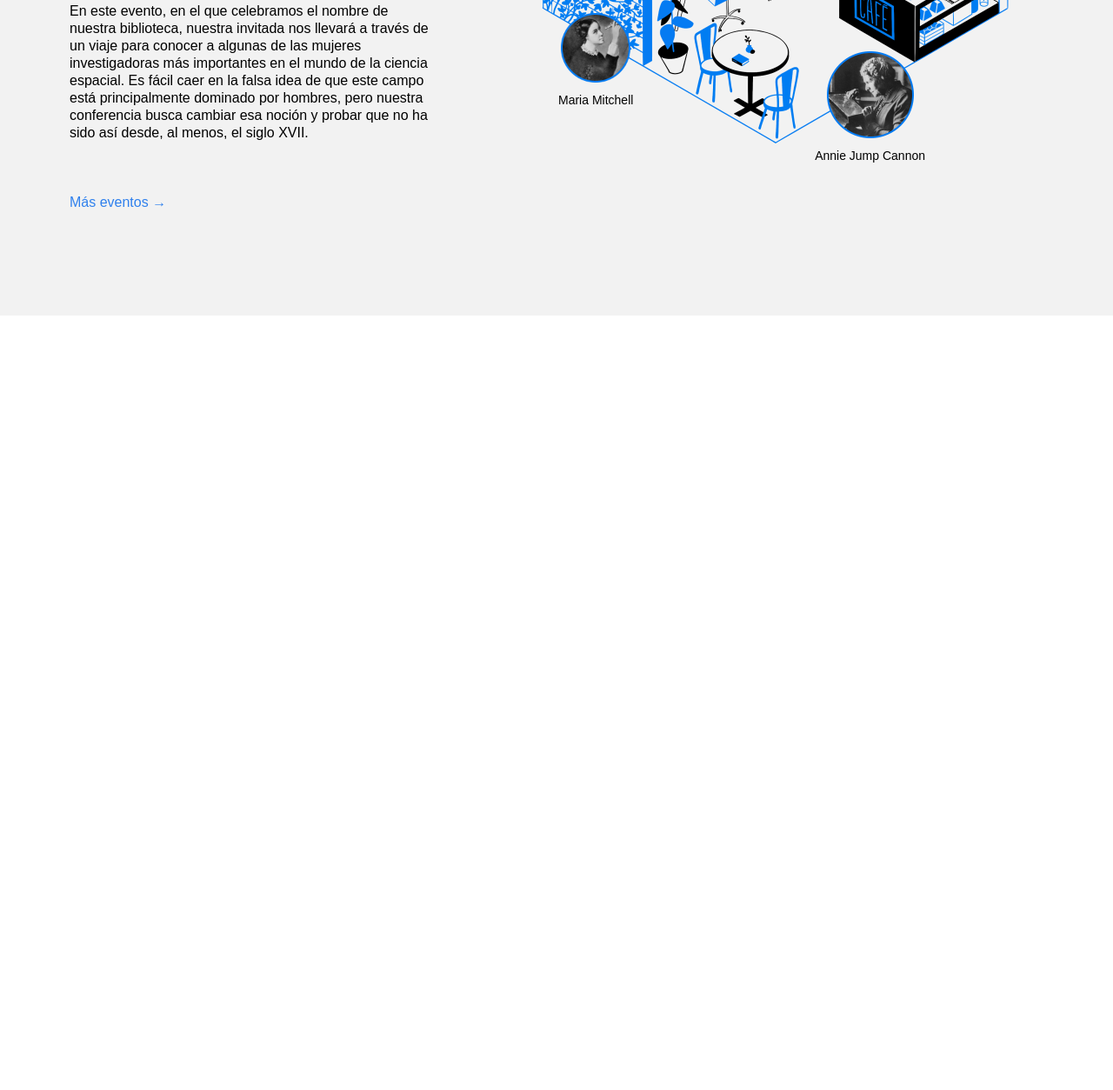
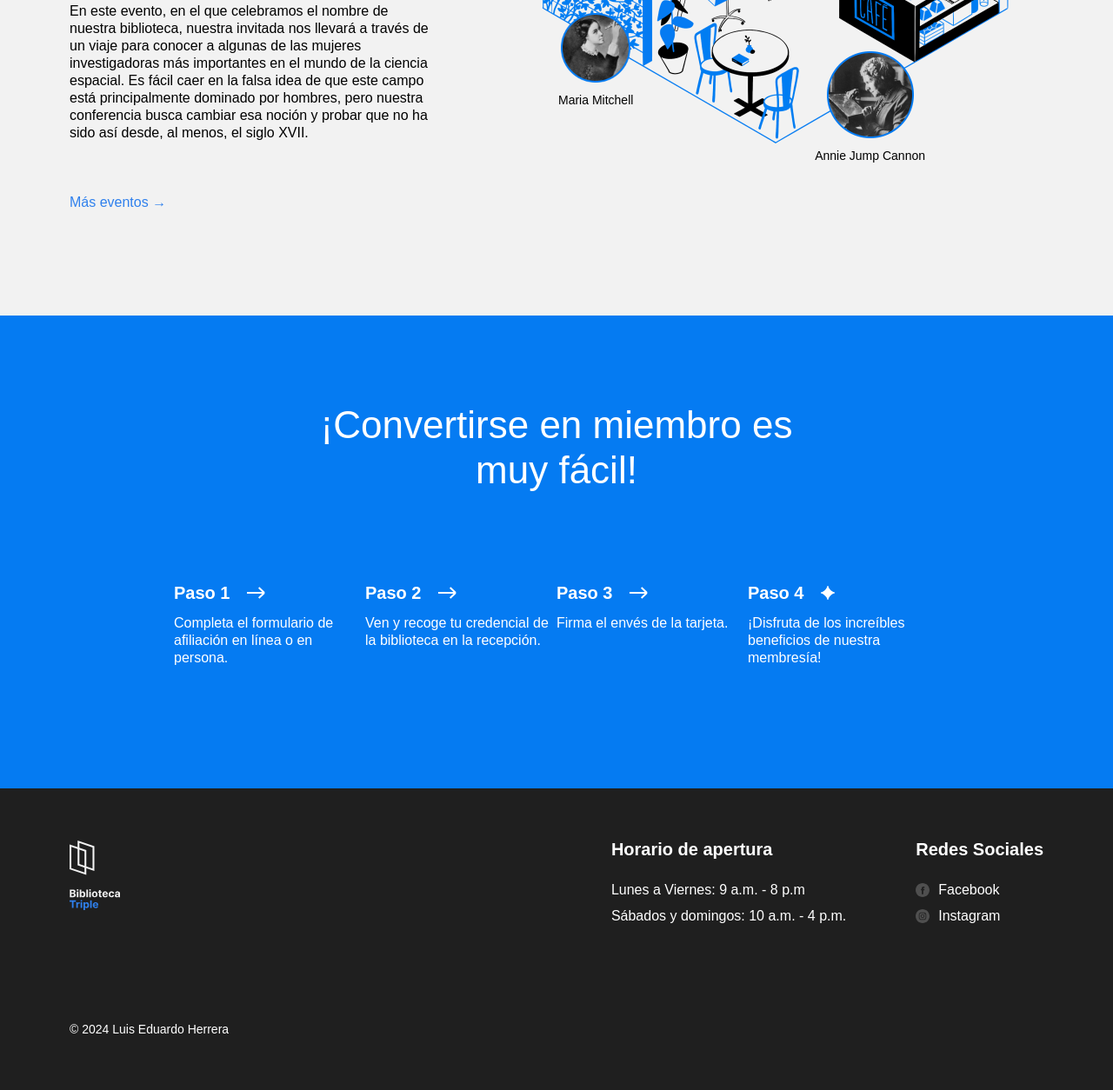
Before and after one commit to luissherrera/web_project_library, a plain HTML site: page index.html in a window 1280 px wide. Shown: the part 2615-3869 px from the top of the page at 87% size. Before the commit the page ends 2978 px from the top, so only its background shows below. Drawn offline with Linux system fonts and the light colour scheme.

Commit message:
nuevos cambios en la sesion 1

```diff
--- a/index.html
+++ b/index.html
@@ -30,10 +30,10 @@
               <a class="nav__link" href="#events">Eventos</a>
             </li>
             <li>
-              <a class="nav__link">Conviértete en miembro</a>
+              <a class="nav__link" href="#members">Conviértete en miembro</a>
             </li>
             <li>
-              <a class="nav__link">Contactos</a>
+              <a class="nav__link" href="#contact">Contactos</a>
             </li>
           </ul>
         </nav>
@@ -237,6 +237,111 @@
             </div>
           </div>
         </section>
+        <!-- se agrega el codigo de la etapa 3  -->
+        <section class="membership" id="members">
+          <h2 class="membership__title">
+            ¡Convertirse en miembro es muy fácil!
+          </h2>
+          <ul class="membership__steps">
+            <li class="step">
+              <h3 class="step__title">
+                Paso 1
+                <img
+                  src="./images/icon_step_forward.svg"
+                  alt="icon forward"
+                  class="step__icon"
+                />
+              </h3>
+              <p class="step__description">
+                Completa el formulario de afiliación en línea o en persona.
+              </p>
+            </li>
+            <li class="step">
+              <h3 class="step__title">
+                Paso 2
+                <img
+                  src="./images/icon_step_forward.svg"
+                  alt="icon forward"
+                  class="step__icon"
+                />
+              </h3>
+              <p class="step__description">
+                Ven y recoge tu credencial de la biblioteca en la recepción.
+              </p>
+            </li>
+            <li class="step">
+              <h3 class="step__title">
+                Paso 3
+                <img
+                  src="./images/icon_step_forward.svg"
+                  alt="icon forward"
+                  class="step__icon"
+                />
+              </h3>
+              <p class="step__description">Firma el envés de la tarjeta.</p>
+            </li>
+            <li class="step">
+              <h3 class="step__title">
+                Paso 4
+                <img
+                  src="./images/icon_step_finish.svg"
+                  alt="icon finish"
+                  class="step__icon"
+                />
+              </h3>
+              <p class="step__description">
+                ¡Disfruta de los increíbles beneficios de nuestra membresía!
+              </p>
+            </li>
+          </ul>
+        </section>
+        <!-- se agrega la etapa final -->
+        <footer class="footer" id="contact">
+          <!-- Primera columna -->
+          <div class="footer__columns">
+            <div class="footer__column">
+              <img
+                class="footer__logo"
+                src="./images/logo_white.svg"
+                alt="Logo"
+              />
+            </div>
+            <!-- Segunda columna -->
+            <div class="footer__column_content_hours">
+              <h4 class="footer__column-heading">Horario de apertura</h4>
+              <ul class="footer__list">
+                <li class="footer__list-item">
+                  Lunes a Viernes: 9 a.m. - 8 p.m
+                </li>
+                <li class="footer__list-item">
+                  Sábados y domingos: 10 a.m. - 4 p.m.
+                </li>
+              </ul>
+            </div>
+
+            <!-- Tercera columna -->
+
+            <div class="footer__column_content_social">
+              <h4 class="footer__column-heading">Redes Sociales</h4>
+              <ul class="footer__list">
+                <li class="footer__list-item">
+                  <img src="./images/facebook_white.svg" />
+                  <a href="https://facebook.com" class="footer__link"
+                    >Facebook</a
+                  >
+                </li>
+                <li class="footer__list-item">
+                  <img src="./images/instagram_white.svg" />
+
+                  <a href="https://instagram.com" class="footer__link"
+                    >Instagram</a
+                  >
+                </li>
+              </ul>
+            </div>
+          </div>
+          <p class="footer__copyright">© 2024 Luis Eduardo Herrera</p>
+        </footer>
       </main>
     </div>
   </body>
--- a/styles/style.css
+++ b/styles/style.css
@@ -296,3 +296,127 @@
   display: flex;
   order: 1;
 }
+/* css etapa final */
+.membership {
+  padding: 100px 0 140px;
+  background-color: #057bf2;
+  color: #ffffff;
+}
+
+.membership__title {
+  max-width: 574px;
+  margin: 0 auto;
+  text-align: center;
+  font-size: 44px;
+  font-weight: 500;
+  line-height: 52px;
+}
+
+.membership__steps {
+  list-style-type: none;
+  padding: 0;
+  margin: 100px 0 0;
+  /* Agrega estilos */
+  display: flex;
+  flex-direction: row;
+  justify-content: center;
+  flex-wrap: wrap;
+}
+
+.step {
+  /* Agrega estilos */
+  flex-basis: 220px;
+}
+
+.step__title {
+  margin: 0;
+  font-size: 20px;
+  line-height: 30px;
+  font-weight: 700;
+  display: flex;
+  align-items: center;
+}
+
+.step__icon {
+  margin-left: 20px;
+}
+
+.step__description {
+  margin: 10px 0 0;
+}
+
+.footer {
+  display: flex;
+  flex-direction: column;
+  justify-content: flex-end;
+  padding: 60px 80px;
+  width: 100%;
+  box-sizing: border-box;
+  background-color: #1f1f1f;
+  color: #ffff;
+}
+
+.footer__columns {
+  display: flex;
+  justify-content: space-between;
+  align-items: flex-start;
+  width: 100%;
+}
+
+.footer__column_content_hours {
+  margin-left: auto;
+  margin-right: 80px;
+}
+
+.footer__column_content_social {
+  display: flex;
+  flex-direction: column;
+  align-items: flex-start;
+}
+
+.footer__logo {
+  width: 58px;
+  height: 80px;
+}
+
+.footer__column-heading {
+  margin-top: 0;
+  text-align: left;
+  font-size: 20px;
+}
+
+.footer__list {
+  list-style-type: none;
+  padding: 0;
+  margin: 0;
+}
+
+.footer__list-item {
+  margin-bottom: 10px;
+  font-size: 16px;
+  display: flex;
+  align-items: center;
+  gap: 10px;
+}
+
+.footer__column-link {
+  color: white;
+  text-decoration: none;
+}
+
+.footer__link {
+  color: #ffff;
+  text-decoration: none;
+}
+
+.footer__social-icon {
+  width: 16px;
+  height: 16px;
+  margin-right: 10px;
+}
+
+.footer__copyright {
+  font-size: 14px;
+  margin-top: 100px;
+  margin-bottom: 0;
+}
```
